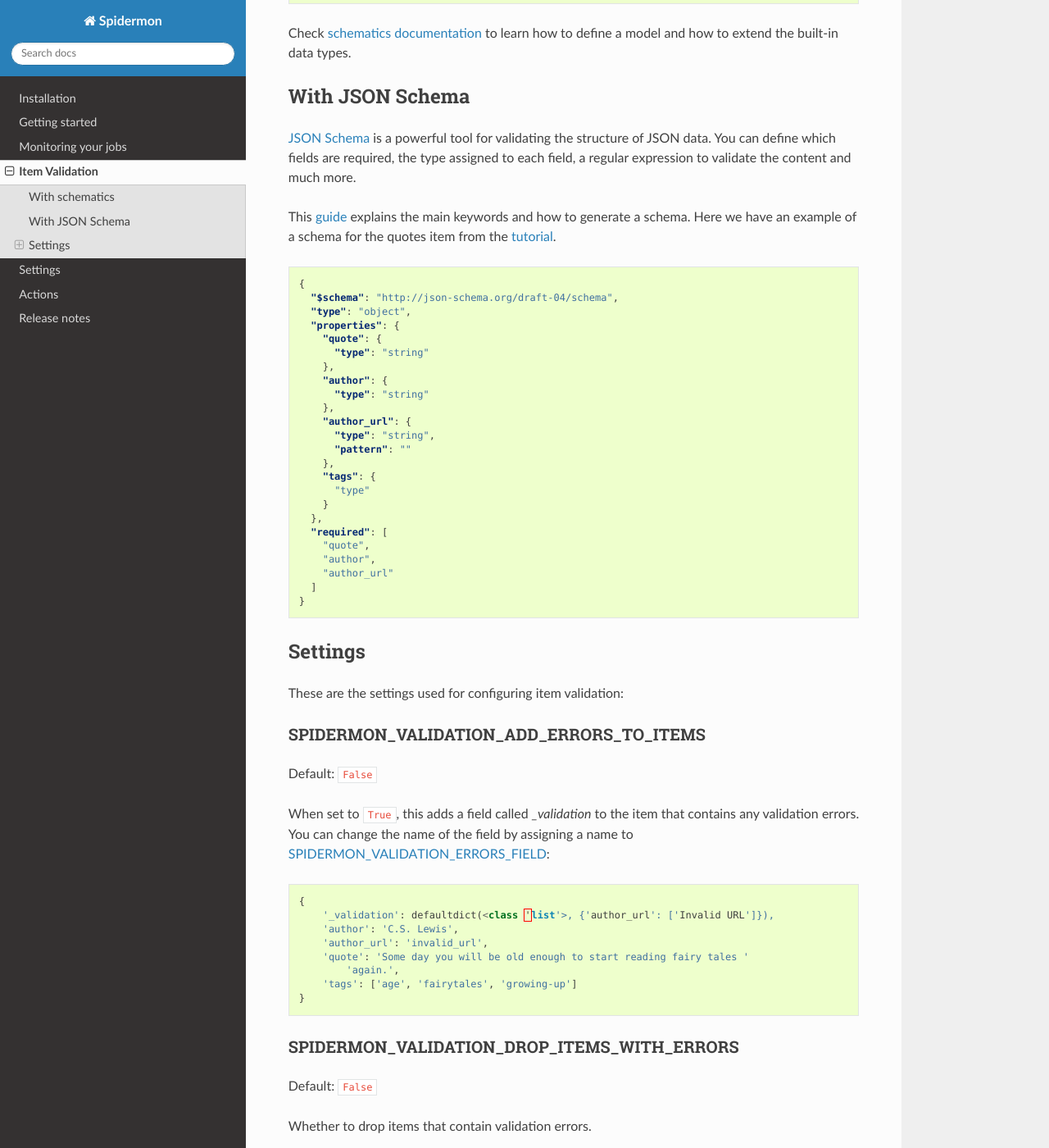
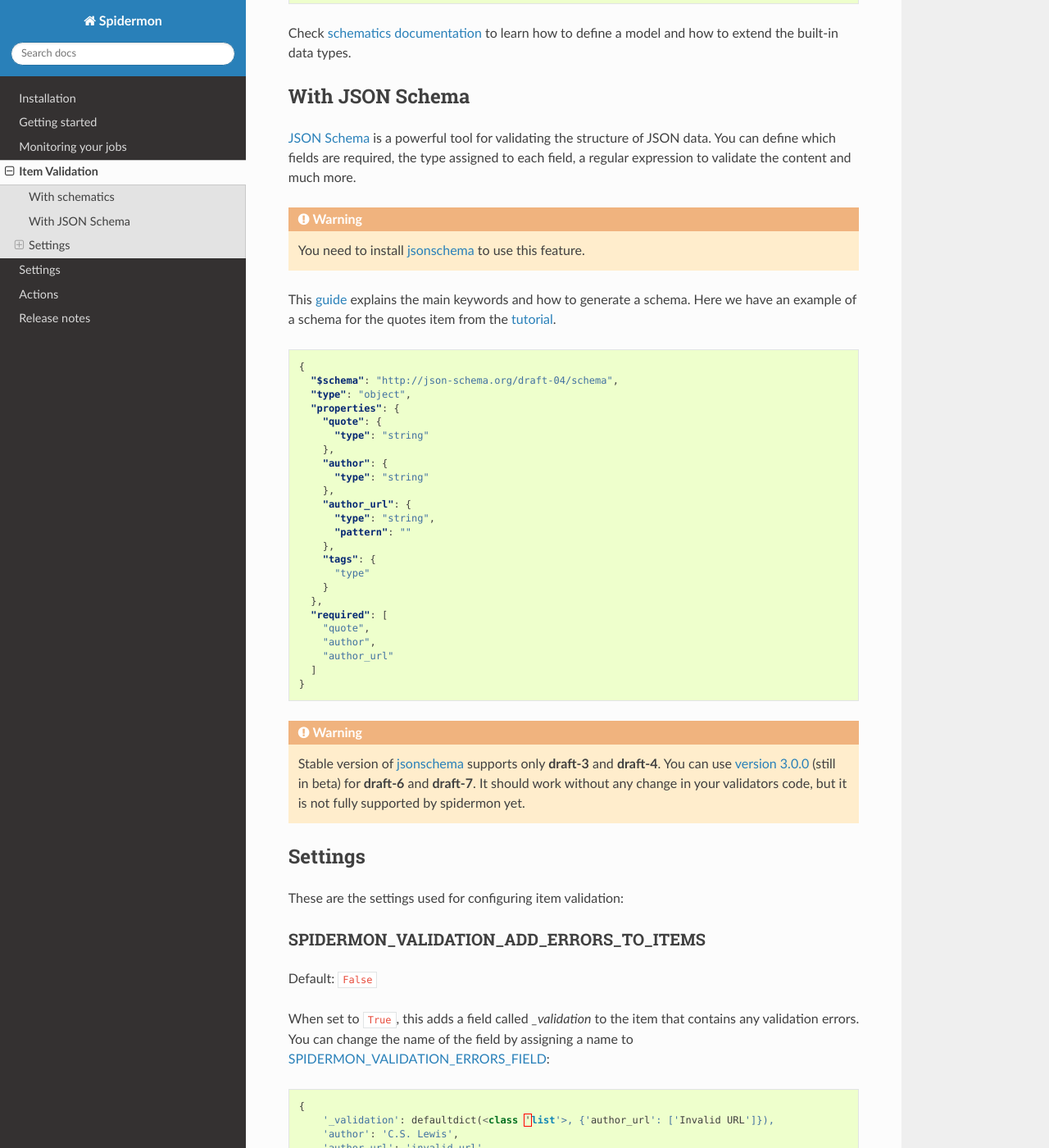
Before and after one commit to scrapinghub/spidermon, a Sphinx documentation site: the page built from docs/source/item-validation.rst, in a window 1280 px wide and 1400 px high, scrolled down 817 px. Shown: the whole window at 82% size. Built offline with Sphinx 7.4.7 and the Read the Docs theme 2.0.0, drawn with Linux system fonts in a browser that asks for light colours.

Commit message:
Included notes in documentation regarding the need for jsonschema and the versions available

```diff
--- a/docs/source/item-validation.rst
+++ b/docs/source/item-validation.rst
@@ -49,6 +49,10 @@ With JSON Schema
 define which fields are required, the type assigned to each field, a regular expression
 to validate the content and much more.
 
+.. warning::
+
+   You need to install `jsonschema`_ to use this feature.
+
 This `guide`_ explains the main keywords and how to generate a schema. Here we have
 an example of a schema for the quotes item from the :doc:`tutorial </getting-started>`.
 
@@ -78,6 +82,13 @@ an example of a schema for the quotes item from the :doc:`tutorial </getting-sta
       "author_url"
     ]
   }
+
+.. warning::
+
+   Stable version of `jsonschema`_ supports only **draft-3** and **draft-4**. You can
+   use `version 3.0.0`_ (still in beta) for **draft-6** and **draft-7**. It should
+   work without any change in your validators code, but it is not fully supported
+   by spidermon yet.
 
 Settings
 --------
@@ -188,3 +199,5 @@ as a `dict`:
 .. _`JSON Schema`: https://json-schema.org/
 .. _`guide`: http://json-schema.org/learn/getting-started-step-by-step.html
 .. _`schematics models`: https://schematics.readthedocs.io/en/latest/usage/models.html
+.. _`jsonschema`: https://pypi.org/project/jsonschema/
+.. _`version 3.0.0`: https://pypi.org/project/jsonschema/#history
```
